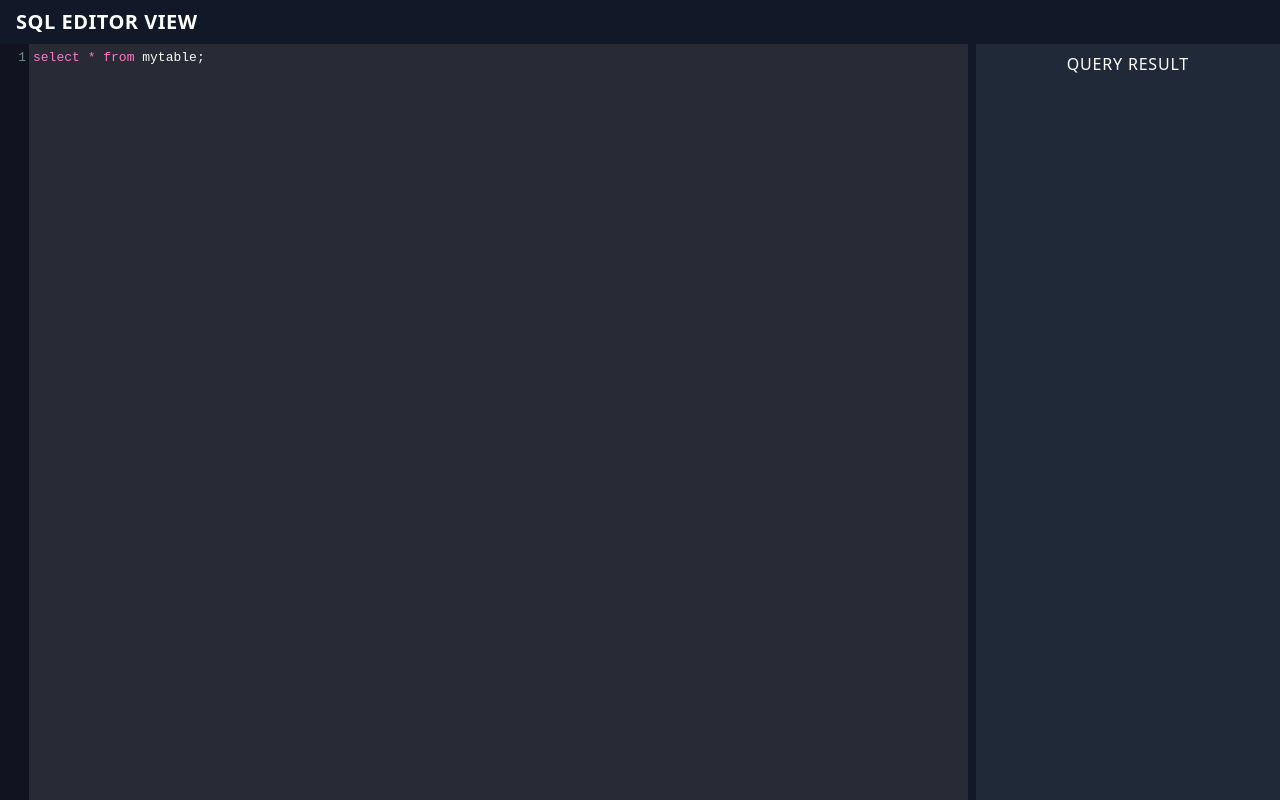
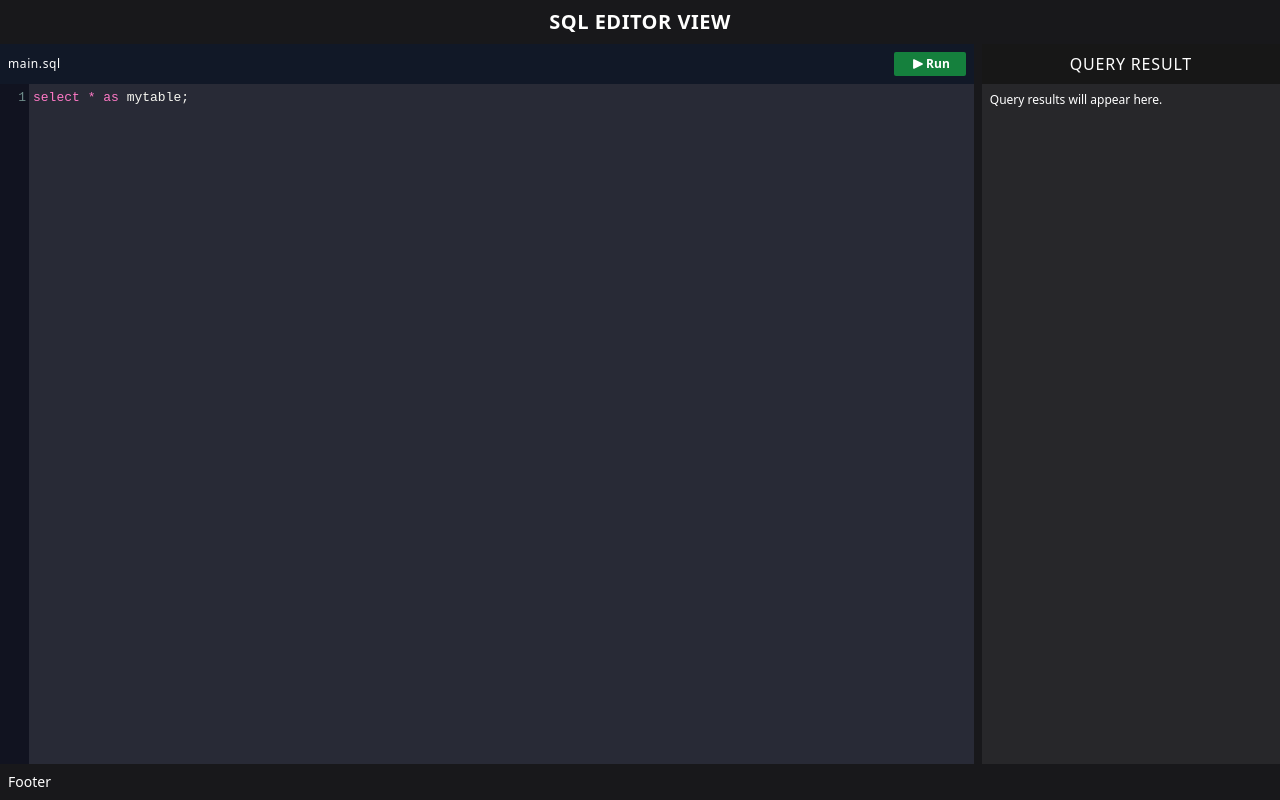
Before and after one commit to rajat2502/SQL-Editor-View, a Vue app: page / in a window 1280 px wide. Built offline with nearby package versions, Linux system fonts and the light colour scheme.

Commit message:
feat: add icons component for svg, footer and editor

```diff
--- a/src/App.vue
+++ b/src/App.vue
@@ -5,6 +5,7 @@
       <CodeEditor />
       <QueryResult />
     </div>
+    <Footer />
   </div>
 </template>
 
@@ -12,13 +13,18 @@
 import Header from './components/Header.vue';
 import CodeEditor from './components/CodeEditor.vue';
 import QueryResult from './components/QueryResult.vue';
+import Footer from './components/Footer.vue';
 
 export default {
   name: 'App',
+  data() {
+    return {};
+  },
   components: {
     Header,
     CodeEditor,
     QueryResult,
+    Footer,
   },
 };
 </script>
--- a/src/components/CodeEditor.vue
+++ b/src/components/CodeEditor.vue
@@ -1,10 +1,28 @@
 <template>
-  <div class="w-full"><textarea v-model="code" id="editor"></textarea></div>
+  <div class="w-full">
+    <!-- Editor's Header -->
+    <div
+      class="flex items-center justify-between tab-heading text-xs text-white tracking-wider bg-coolGray-900 p-2"
+    >
+      <p>main.sql</p>
+      <button
+        class="flex items-center bg-green-700 hover:bg-green-800 transition duration-200 ease-in-out py-1 px-4 font-bold rounded-sm"
+      >
+        <Icon name="run" /> Run
+      </button>
+    </div>
+
+    <!-- CodeMirror's TextArea -->
+    <textarea v-model="code" id="editor"></textarea>
+  </div>
 </template>
 
 <script>
 import * as CodeMirror from 'codemirror';
 import 'codemirror/mode/sql/sql';
+
+// Icon component for using SVGs
+import Icon from './Icon.vue';
 
 import 'codemirror/lib/codemirror.css';
 
@@ -18,17 +36,30 @@ export default {
   name: 'CodeEditor',
   data() {
     return {
-      code: 'select * from mytable;',
+      code: 'select * as mytable;',
     };
   },
-  components: {},
   mounted() {
-    CodeMirror.fromTextArea(document.getElementById('editor'), {
+    this._editor = CodeMirror.fromTextArea(document.getElementById('editor'), {
       lineNumbers: true,
       theme: 'dracula',
+      tabSize: 2,
       mode: 'sql',
+      value: this.code,
+    });
+
+    this._editor.on('changes', () => {
+      this.code = this._editor.getValue();
     });
   },
+  watch: {
+    code: {
+      handler(newVal) {
+        console.log(newVal);
+      },
+    },
+  },
+  components: { Icon },
 };
 </script>
 
--- /dev/null
+++ b/src/components/Footer.vue
@@ -0,0 +1,13 @@
+<template>
+  <div class="p-2 bg-gray-900 text-sm text-white">
+    <p>Footer</p>
+  </div>
+</template>
+
+<script>
+export default {
+  name: 'Footer',
+};
+</script>
+
+<style scoped></style>
--- a/src/components/Header.vue
+++ b/src/components/Header.vue
@@ -1,5 +1,5 @@
 <template>
-  <div class="px-4 py-2 bg-gray-900 text-white">
+  <div class="px-4 py-2 bg-gray-900 text-center text-white">
     <p class="text-xl uppercase tracking-wide font-bold">SQL Editor View</p>
   </div>
 </template>
--- /dev/null
+++ b/src/components/Icon.vue
@@ -0,0 +1,34 @@
+<template>
+  <svg
+    xmlns="http://www.w3.org/2000/svg"
+    :width="currentSVG.width"
+    :height="currentSVG.height"
+    :viewBox="currentSVG.viewBox"
+    style="fill: '#fff', stroke: '#fff', strokeWidth: '0.4px'"
+    title="title"
+    fill="#fff"
+  >
+    <path :d="currentSVG.path" />
+  </svg>
+</template>
+
+<script>
+import { getIcons } from '../utils';
+
+export default {
+  name: 'Icon',
+  data() {
+    return {
+      currentSVG: '',
+    };
+  },
+  props: {
+    name: String,
+  },
+  mounted() {
+    this.currentSVG = getIcons().find((icon) => icon.name === this.name);
+  },
+};
+</script>
+
+<style scoped></style>
--- a/src/components/QueryResult.vue
+++ b/src/components/QueryResult.vue
@@ -1,14 +1,18 @@
 <template>
   <div
-    class="border-l-8 border-gray-900 result text-center text-white py-2 px-4 bg-gray-800"
+    class="border-l-8 border-gray-900 result text-center text-white bg-gray-800"
   >
-    <p class="tracking-wider uppercase">Query Result</p>
+    <p class="tracking-wider uppercase bg-trueGray-900 p-2">Query Result</p>
+    <div class="flex p-2 flex-grow">
+      <p class="text-xs">Query results will appear here.</p>
+    </div>
   </div>
 </template>
 
 <script>
 export default {
   name: 'QueryResult',
+  props: {},
 };
 </script>
 
--- a/src/index.css
+++ b/src/index.css
@@ -2,8 +2,16 @@
 
 @tailwind components;
 
+button:focus {
+  outline: none;
+}
+
+.tab-heading {
+  height: 40px;
+}
+
 .CodeMirror {
-  height: 100%;
+  height: calc(100% - 40px);
 }
 
 .CodeMirror-gutter {
--- /dev/null
+++ b/src/utils/index.js
@@ -0,0 +1,11 @@
+export const getIcons = () => [
+  {
+    id: 1,
+    name: 'run',
+    path:
+      'M133.67728,78.42849l-88.01562,-43.62019c-2.66166,-1.34375 -5.84015,-1.21454 -8.39844,0.33594c-2.55829,1.52464 -4.08294,4.26382 -4.08294,7.20974v87.31791c0,2.92007 1.52464,5.65925 4.08294,7.18389c1.39543,0.85276 2.94591,1.26622 4.52223,1.26622c1.34375,0 2.66166,-0.3101 3.87621,-0.90444l88.04147,-43.67188c2.89423,-1.42128 4.72896,-4.34135 4.72896,-7.54567c0,-3.20433 -1.86058,-6.1244 -4.75481,-7.57151z',
+    width: '16',
+    height: '16',
+    viewBox: '0 0 172 172',
+  },
+];
--- a/tailwind.config.js
+++ b/tailwind.config.js
@@ -1,11 +1,24 @@
+const colors = require('tailwindcss/colors');
+
 module.exports = {
   purge: [],
-  darkMode: false, // or 'media' or 'class'
+  darkMode: false,
   theme: {
+    colors: {
+      transparent: 'transparent',
+      current: 'currentColor',
+      gray: colors.gray,
+      warmGray: colors.warmGray,
+      coolGray: colors.coolGray,
+      blueGray: colors.blueGray,
+      trueGray: colors.trueGray,
+      white: colors.white,
+      green: colors.green,
+    },
     extend: {},
   },
   variants: {
     extend: {},
   },
   plugins: [],
-}
+};
```
